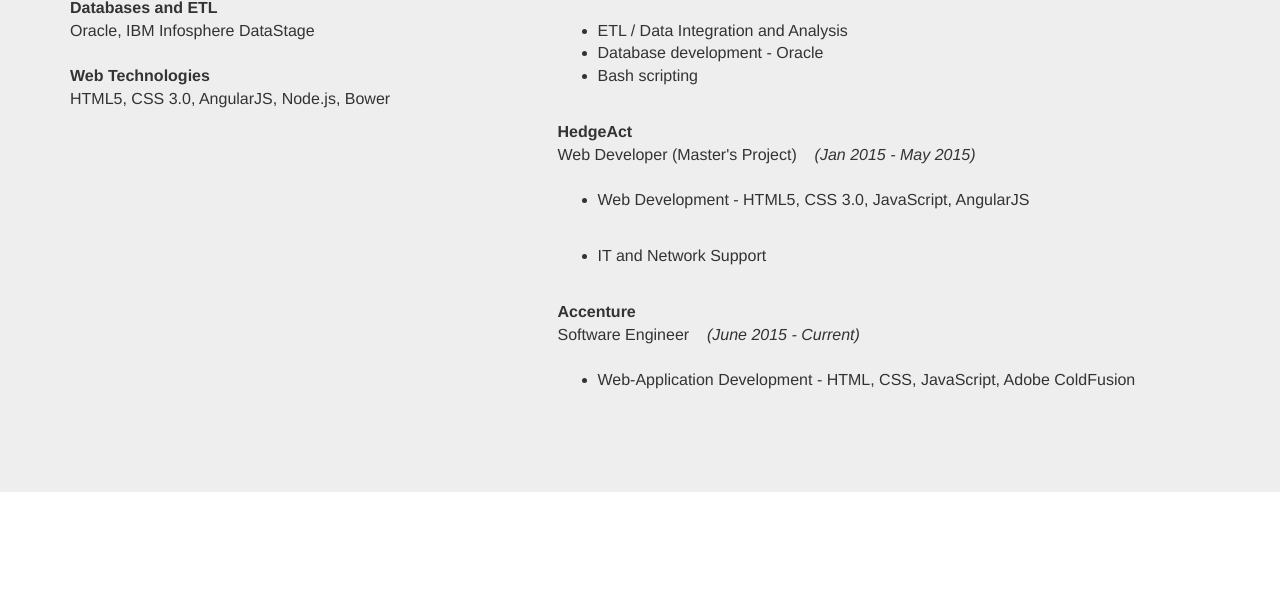
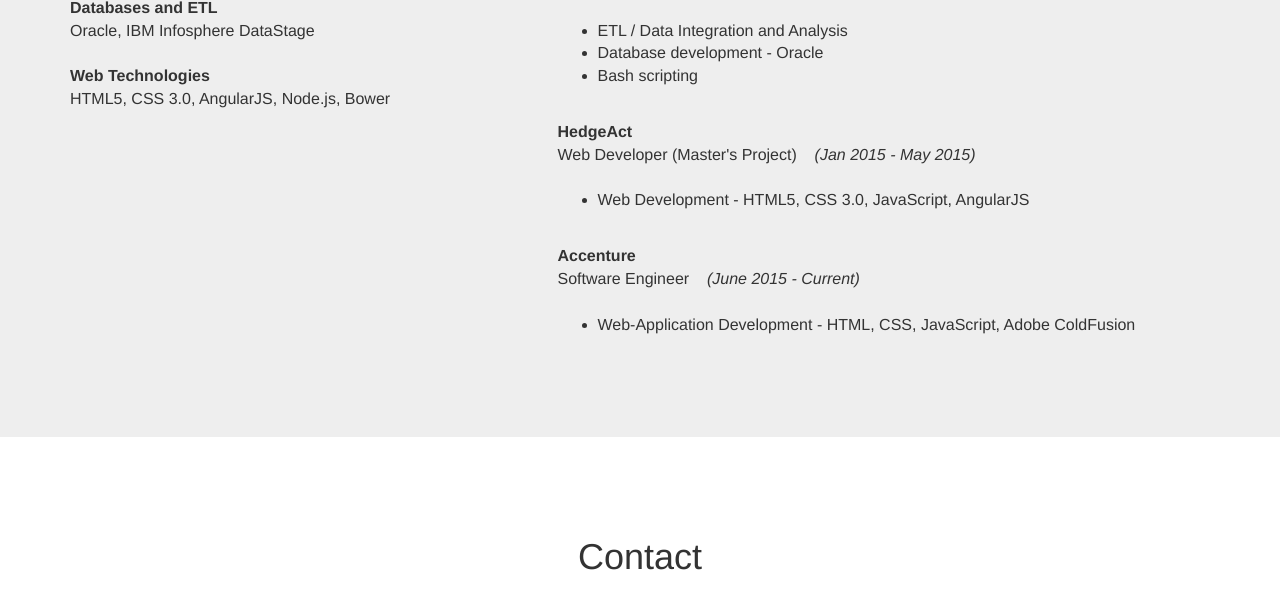
Before and after one commit to udai-singh/udai-singh.github.io, a website: page index.html in a window 1280 px wide. Shown: the part 1345-1934 px from the top of the page. Drawn offline with Linux system fonts and the light colour scheme.

Commit message:
update experience

```diff
--- a/index.html
+++ b/index.html
@@ -197,10 +197,6 @@
                         <li>Web Development - HTML5, CSS 3.0, JavaScript, AngularJS</li>
                       </ul>
                       <br>
-                      <ul>
-                        <li>IT and Network Support</li>
-                      </ul>
-                      <br>
                       <dt>Accenture</dt>
                       <dd>Software Engineer <span style="text-align:right"><i> &nbsp;&nbsp; (June 2015 - Current)</i></span></dd>
                       <br>
```
